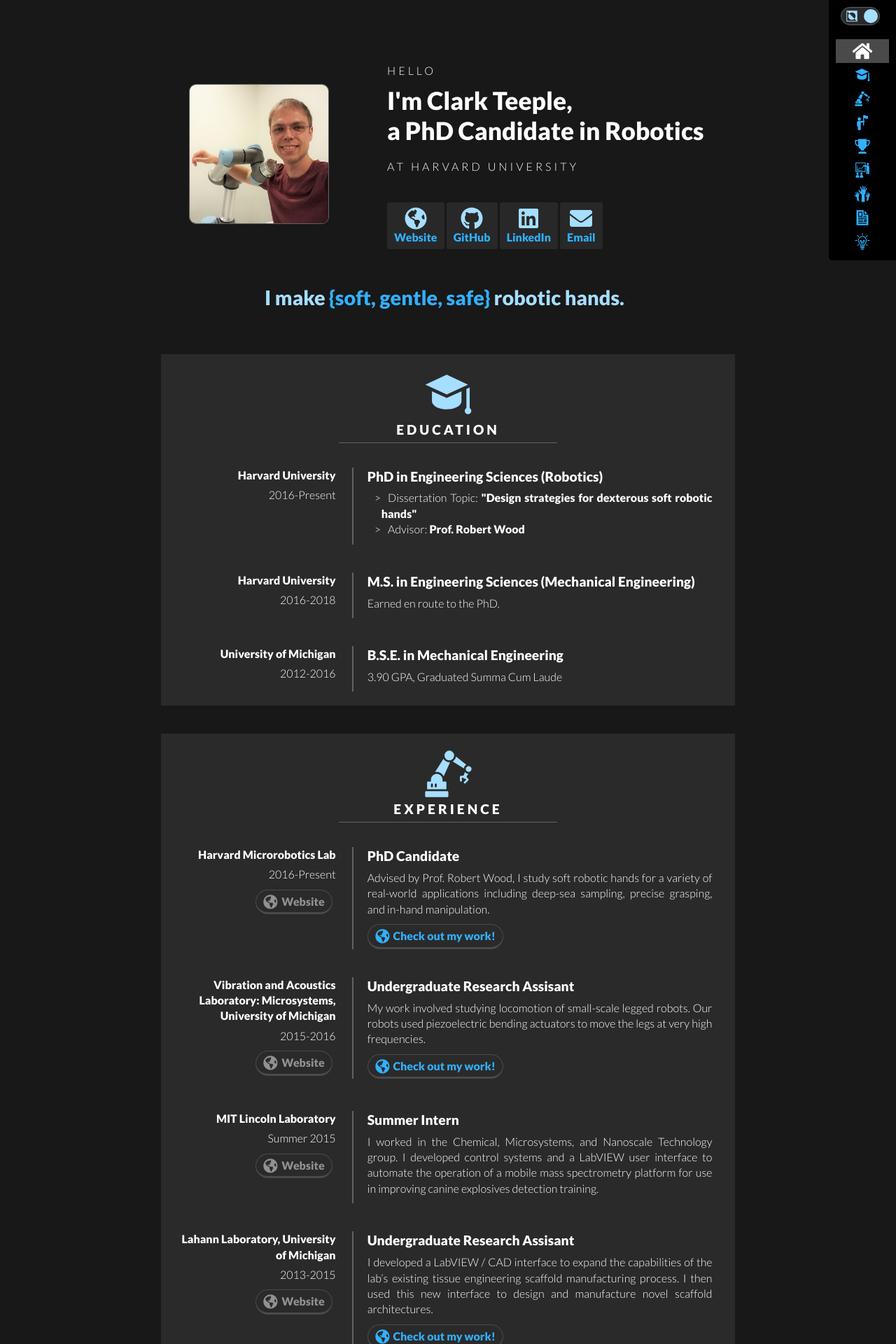
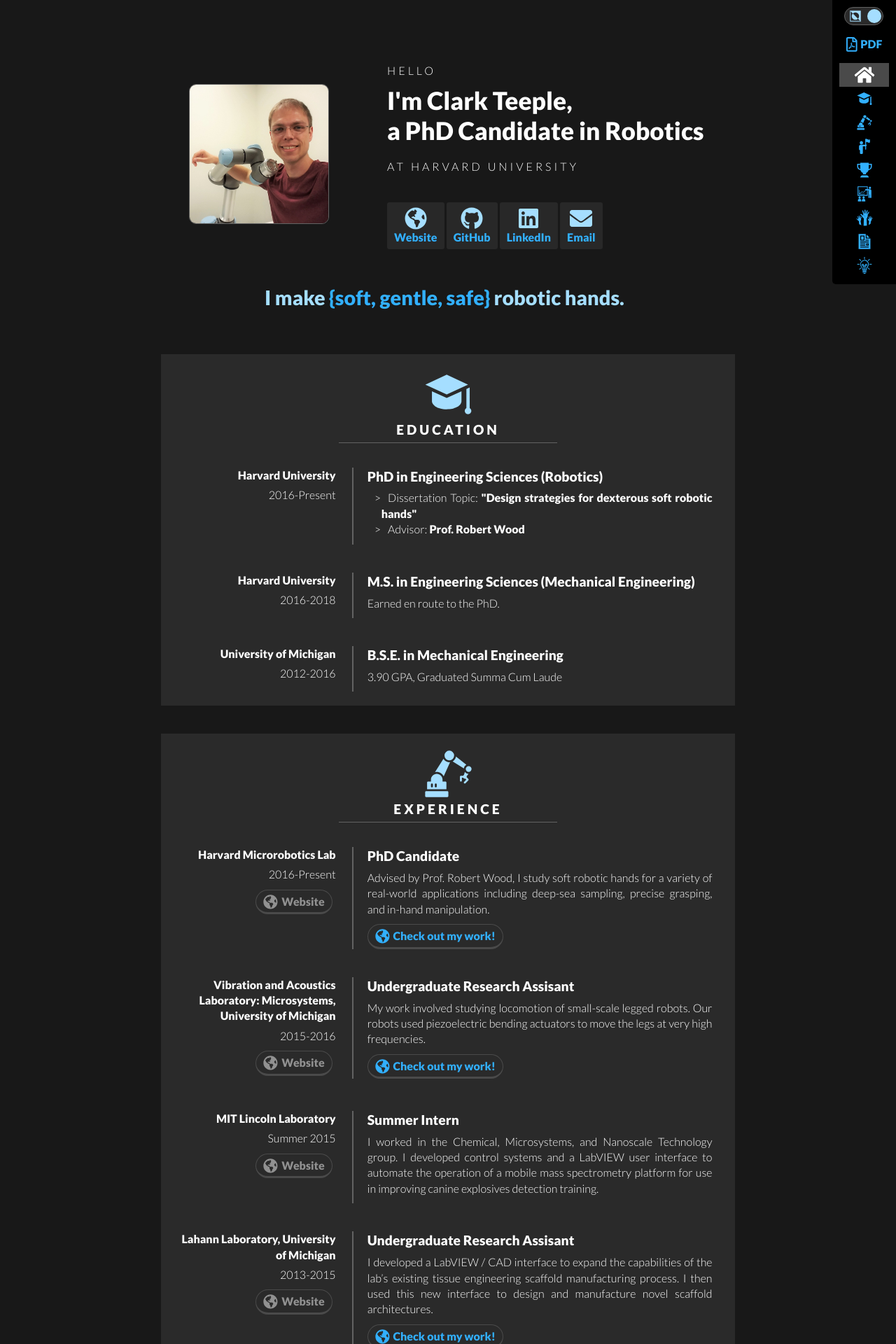
Before and after one commit to cbteeple/cbteeple.github.io, a Jekyll site: the page built from index.html, in a window 1280 px wide. Shown: the top 1920 px of the page at 70% size. Built offline with Jekyll 4.4.1, drawn with Linux system fonts in a browser that asks for light colours; nearby versions of some CDN libraries.

Commit message:
added resume link

```diff
--- a/_config.yml
+++ b/_config.yml
@@ -4,6 +4,7 @@
 title: Clark Teeple
 email: cbteeple@gmail.com
 description: Clark Teeple's Online Resume
+pdf_link: papers/clark_teeple_cv.pdf
 baseurl: ""
 url: "" #"https://cbteeple.github.io"
 bg-image: blue_drawing.jpg
--- a/_includes/header.html
+++ b/_includes/header.html
@@ -1,9 +1,18 @@
 
 <div class="darkmode-box" id="dkbox">
-    <label class="switch">
-        <input id="darkmode" type="checkbox" checked>
-        <span class="slider round"><img class="invert-icon" src="img/icons/invert.svg"></span>
-    </label>
+    <div class="darkmode-box-top" id="dkboxtop">
+        <label class="switch">
+            <input id="darkmode" type="checkbox" checked>
+            <span class="slider round"><img class="invert-icon" src="img/icons/invert.svg"></span>
+        </label>
+
+        {% if site.pdf_link %}
+        <div class="resume_pdf_link">
+            <a target="_blank" href="{{site.pdf_link}}">
+            <i class="far fa-file-pdf links-icon"></i> PDF</a>
+        </div>
+        {% endif %}
+    </div>
 
     <ul class="nav-bar" id="nav">
         <li><a class ="nav-item" href="#top">
--- a/_sass/_header.scss
+++ b/_sass/_header.scss
@@ -75,3 +75,8 @@
 .social {
 
 }
+
+
+.resume_pdf_link {
+    display: flex;
+}
--- a/_sass/_switches.scss
+++ b/_sass/_switches.scss
@@ -13,8 +13,8 @@
   display: block;
   margin-left: 0px;
   margin-right:0px;
-  margin-bottom: 5px;
-  width: $overall_width+20px;
+  /*margin-bottom: 5px; */
+  width: $overall_width+15px;
   height: $slider_diameter+ 2*$slider_padding + 2*$border_width;
 }
 
@@ -125,9 +125,13 @@
 }
 
 
+.darkmode-box-top{
+  display: flex;
+  flex-wrap: wrap;
+}
+
 @media(max-width: $nav-switch-width) {
   .darkmode-box{
-    flex-direction: row;
     justify-content: space-between;
     left:0;
   }
@@ -139,7 +143,6 @@
 
 @media(min-width: $nav-switch-width) {
   .darkmode-box{
-    flex-direction: column;
     justify-content: none;
     position: fixed;
     padding-right: 10px;
--- a/_sass/_typography.scss
+++ b/_sass/_typography.scss
@@ -154,16 +154,61 @@
 
 @media(min-width: $base-mobile-width){
     .nav-bar{
+        margin-top: 0px;
         .section-icon{
             width: 24px ;
             height: 24px;
         }
     }
+    .resume_pdf_link {
+        margin-right: auto;
+        margin-left: auto;
+    }
+
+    .darkmode-box-top{
+        justify-content: space-around;
+        flex-grow: 1;
+    }
+}
+
+@media(max-width: $base-mobile-width){
+    .nav-bar{
+        margin-top: 15px;
+        margin-right: auto;
+        margin-left: auto;
+    }
+
+    .darkmode-box{
+        flex-direction: column;
+    }
+
+    .darkmode-box-top{
+        justify-content: space-between;
+    }
+
+    .resume_pdf_link {
+        margin-right: 0;
+    }
 }
 
 @media(min-width: $nav-switch-width){
     .nav-bar{
+        margin-top: 15px;
         flex-direction: column;
+    }
+
+    .darkmode-box-top{
+        flex-direction: column;
+    }
+
+    .darkmode-box{
+        flex-direction: column;
+        justify-content: center;
+    }
+
+    .resume_pdf_link {
+        margin-left: auto;
+        margin-right: auto;
         margin-top: 15px;
     }
 
@@ -176,12 +221,26 @@
 @media (max-width: $nav-switch-width) {
     .nav-bar{
         flex-direction: row;
-        margin-top: 0;
+
 
         .section-icon{
             width: 30px;
             height: 30px;
         }
+    }
+
+    .darkmode-box-top{
+        flex-direction: row;
+    }
+
+    .resume_pdf_link {
+        margin-top: auto;
+        margin-bottom: auto;
+    }
+
+    .switch {
+        margin-top: auto;
+        margin-bottom: auto;
     }
 
     html{
```
Also changed, not shown: 1 other file.
